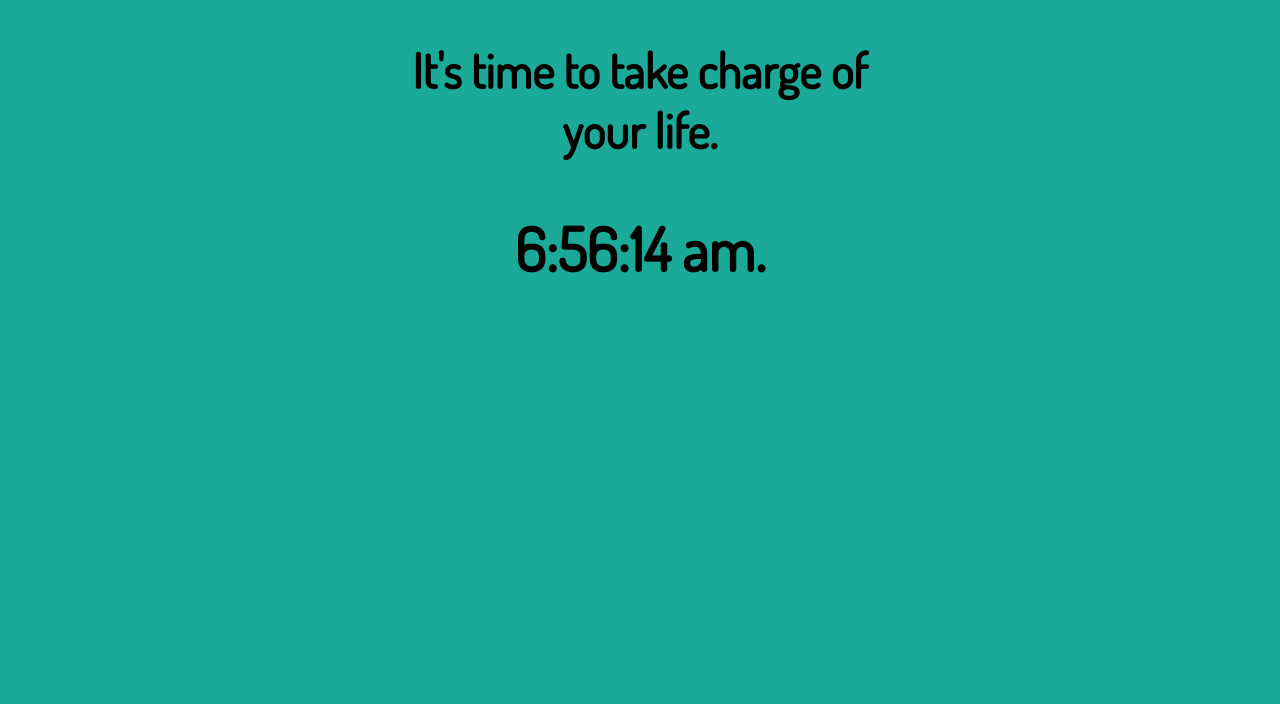
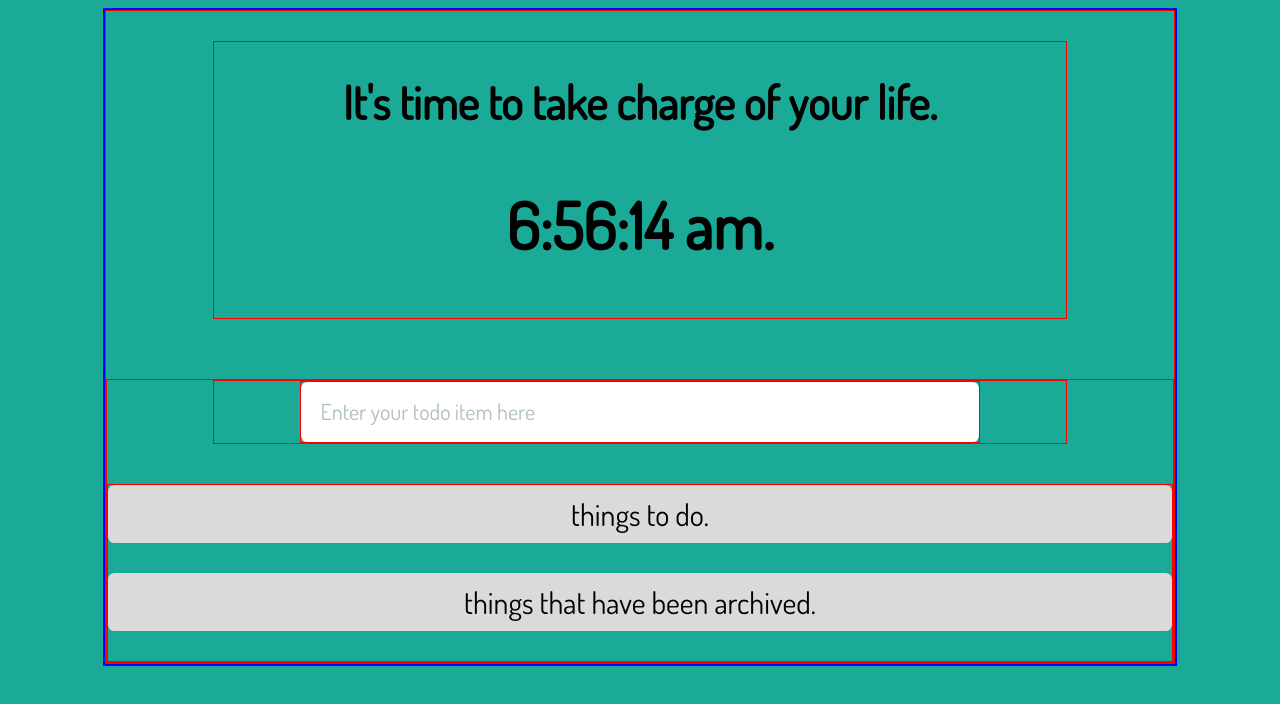
Before and after one commit to nicoraven/focusNow, a React app in the folder focusnow-chrome-extension/: page / in a window 1280 px wide. Shown: the top 704 px of the page. Built offline with nearby package versions, Linux system fonts and the light colour scheme.

Commit message:
imported todo code

```diff
--- a/focusnow-chrome-extension/package.json
+++ b/focusnow-chrome-extension/package.json
@@ -27,6 +27,7 @@
     "fs-extra": "3.0.1",
     "html-webpack-plugin": "2.29.0",
     "jest": "20.0.4",
+    "moment": "2.24.0",
     "object-assign": "4.1.1",
     "postcss-flexbugs-fixes": "3.2.0",
     "postcss-loader": "2.0.8",
--- a/focusnow-chrome-extension/public/index.html
+++ b/focusnow-chrome-extension/public/index.html
@@ -25,7 +25,7 @@
     <noscript>
       You need to enable JavaScript to run this app.
     </noscript>
-    <div id="app"></div>
+    <div id="root"></div>
     <!--
       This HTML file is a template.
       If you open it directly in the browser, you will see an empty page.
--- a/focusnow-chrome-extension/src/App.js
+++ b/focusnow-chrome-extension/src/App.js
@@ -1,40 +1,223 @@
 import React, { Component } from 'react';
-import logo from './logo.svg';
+// import logo from './logo.svg';
 import './App.css';
 
+const moment = require('moment');
+
 class App extends Component {
-  constructor(props) {
-    super(props);
-    this.state = {
-        date: new Date()
-    };
+    constructor(){
+        super();
+        // this.deleteHandler = this.deleteHandler.bind(this);
+        // this.editText = this.editText.bind(this);
+        // this.dragStart = this.dragStart.bind(this);
+        // this.drop = this.drop.bind(this);
+        // this.allowDrop = this.allowDrop.bind(this);
     }
 
-  componentDidMount() {
-    this.timerID = setInterval(
-      () => this.tick(),
-      1000
-    );
+    state = {
+        list : [],
+        deletedList : [],
+        word : "",
+        className : ""
     }
 
-  componentWillUnmount() {
-    clearInterval(this.timerID);
+    changeHandler = (event) => {
+        this.setState({word:event.target.value});
+        console.log("change", event.target.value.length);
     }
 
-  tick() {
-    this.setState({
-      date: new Date()
-    });
+    submitHandler = (event) => {
+        console.log("word", this.state.word.length);
+        console.log("list", this.state.list);
+
+        let clearWord = "";
+        let updatedList = this.state.list;
+        let classChange = "warning";
+        let classReset = "";
+        let date = moment().format("D MMMM YYYY");
+        let newEntry = [this.state.word, date];
+
+        if (this.state.word.length < 1) {
+            // this.setState({className: classChange});
+            alert("Please enter a todo item");
+        }
+        else if (this.state.word.length > 200){
+            // this.setState({className: classChange});
+            alert("Your todo item should be less than 200 characters");
+        }
+        else {
+            // updatedList.push(newEntry);
+            // this.setState({word: clearWord, list: updatedList});
+            this.setState({word: clearWord, list: [...this.state.list, newEntry]});
+            console.log(this.state.list);
+        }
+    }
+
+    enterHandler = (event) => {
+        if (event.keyCode === 13) {
+            this.submitHandler();
+        }
+    }
+
+    deleteHandler = (index) => {
+        console.log("index", index);
+
+        let updatedList = this.state.list;
+        let removedItem = updatedList.slice(index, index+1);
+        updatedList.splice(index,1);
+        console.log("removed ", removedItem);
+        this.setState({list: updatedList});
+        this.addDeleted(removedItem);
+    }
+
+    addDeleted = (item) => {
+        console.log("deleted", item)
+        this.setState({deletedList: [...this.state.deletedList, item[0]]});
+    }
+
+    editText = (index, text) => {
+        let updateList = this.state.list;
+        console.log("Editing "+ updateList[index][0]);
+        updateList[index][0] = text;
+        console.log("updating", text);
+        this.setState({list: updateList});
+    }
+
+    // Drag functions
+    allowDrop = (allowdropevent) => {
+        allowdropevent.preventDefault();
+    }
+
+    dragStart = (dragevent) => {
+        dragevent.dataTransfer.setData("item", dragevent.target.id);
+    }
+
+    drop = (dropevent) => {
+        dropevent.preventDefault();
+        var data = dropevent.dataTransfer.getData("item");
+        dropevent.target.appendChild(document.getElementById(data));
     }
 
     render() {
+    // render the list with a map() here
+    console.log("rendering");
+
+    let listItems = this.state.list.map((item, index) =>{
+        console.log(index, item);
         return (
-      <div className="clock">
-        <h1>It's time to take charge of your life.</h1>
-        <h2>{this.state.date.toLocaleTimeString('en-SG')}.</h2>
+            <div className="card" key={index} id={index} draggable="true" onDragStart={this.dragStart}>
+                <EditableLabel
+                    index={index}
+                    text={item[0]}
+                    editText={this.editText}
+                />
+                <p className="createdDate">date added<br/>{item[1]}</p>
+                <button className="removeButton" onClick={() => this.deleteHandler(index)}>remove</button>
+            </div>
+        )
+    })
+
+        return (
+            <div className="list">
+                <div className="Wrapper">
+                    <div className="Input">
+                        <input type="text" id="input" className="Input-text" placeholder="Enter your todo item here" onChange={this.changeHandler} value={this.state.word} onKeyDown={this.enterHandler} />
+                        <label htmlFor="input" className="Input-label">Hit enter to save</label>
+                    </div>
+                    </div>
+                    <div className="table">
+                    <div className="board" onDrop={this.drop} onDragOver={this.allowDrop} >
+                        <div className="header">things to do.</div>
+                        {listItems}
+                    </div>
+                    <DeletedItems
+                        list={this.state.deletedList}
+                        drop={this.drop}
+                        dragStart={this.dragStart}
+                        allowDrop={this.allowDrop}
+                    />
+                </div>
+
             </div>
         );
     }
 }
 
+class DeletedItems extends React.Component {
+    render(){
+        let listItems = this.props.list.map((item, index) =>{
+            console.log("archived ", item )
+            return (
+                <div className="card" key={index} id={index} draggable="true" onDragStart={this.props.dragStart}>
+                    <p className="cardText">{item[0]}</p>
+                    <p className="createdDate">date added<br/>{item[1]}</p>
+                </div>
+            )
+        })
+
+        return(
+            <div className="board" onDrop={this.props.drop} onDragOver={this.props.allowDrop} >
+                <div className="header">things that have been archived.</div>
+                {listItems}
+            </div>
+        );
+    }
+}
+
+class EditableLabel extends React.Component {
+
+    constructor(){
+        super();
+        this.state = {
+            editing: false
+        };
+    }
+
+    editMode = (event) => {
+        this.setState({editing: true});
+    }
+
+    validateEdit = (event) => {
+        if (event.target.value.length < 1) {
+            alert("Your edited item is too short!");
+        }
+        else if (event.target.value.length > 200){
+            alert("Your edited item should be less than 200 characters");
+        }
+        else {
+            this.commitEdit(event);
+        }
+    }
+
+    commitEdit = (event) => {
+        this.props.editText(this.props.index, event.target.value);
+        this.setState({editing: false});
+    }
+
+    render(){
+
+        if (this.state.editing) {
+            return (
+                <textarea defaultValue={this.props.text}
+                autoFocus={true}
+                className="Input-edit"
+                onKeyDown={(event) => {
+                    const key = event.which || event.keyCode;
+                    if (key === 13) {
+                        this.validateEdit(event)
+                    }
+                }}
+                onBlur={(event) => {this.validateEdit(event)}}
+                />
+
+            );
+        }
+        else {
+            return (
+                <p className="cardText" onClick={(event) => this.editMode(event)}>{this.props.text}</p>
+            );
+        }
+    }
+}
+
 export default App;
--- a/focusnow-chrome-extension/src/clock.js
+++ b/focusnow-chrome-extension/src/clock.js
@@ -1,8 +1,6 @@
 import React, { Component } from 'react';
 
-import './App.css';
-
-class App extends Component {
+class Clock extends Component {
   constructor(props) {
     super(props);
     this.state = {
@@ -37,4 +35,4 @@ class App extends Component {
   }
 }
 
-export default App;
+export default Clock;
--- a/focusnow-chrome-extension/src/index.css
+++ b/focusnow-chrome-extension/src/index.css
@@ -15,13 +15,13 @@ body {
 }
 
 div {
-	/*border: 1px solid red;*/
+	border: 1px solid red;
 }
 
 #root {
 	width: 85%;
 	margin: 0 auto;
-	/*border: solid 2px blue;*/
+	border: solid 2px blue;
 }
 
 .warning{
@@ -40,11 +40,11 @@ div {
 }
 
 .clock>h1 {
-	font-size: 48px;
+	font-size: 46px;
 }
 
 .clock>h2 {
-	font-size: 60px;
+	font-size: 64px;
 }
 
 table {
--- a/focusnow-chrome-extension/src/index.js
+++ b/focusnow-chrome-extension/src/index.js
@@ -2,7 +2,13 @@ import React from 'react';
 import ReactDOM from 'react-dom';
 import './index.css';
 import App from './App';
+import Clock from './clock';
 import registerServiceWorker from './registerServiceWorker';
 
-ReactDOM.render(<App />, document.getElementById('app'));
+ReactDOM.render(
+    <div>
+        <Clock />
+        <App />
+    </div>,
+    document.getElementById('root'));
 registerServiceWorker();
```
Also changed, not shown: focusnow-chrome-extension/config/webpack.config.dev.js (line endings or trailing spaces), focusnow-chrome-extension/config/webpack.config.prod.js (line endings or trailing spaces), focusnow-chrome-extension/config/webpackDevServer.config.js (line endings or trailing spaces), 12 other files (tests, documents, lock files or other folders). Lines whose indentation alone changed are shown as unchanged.
